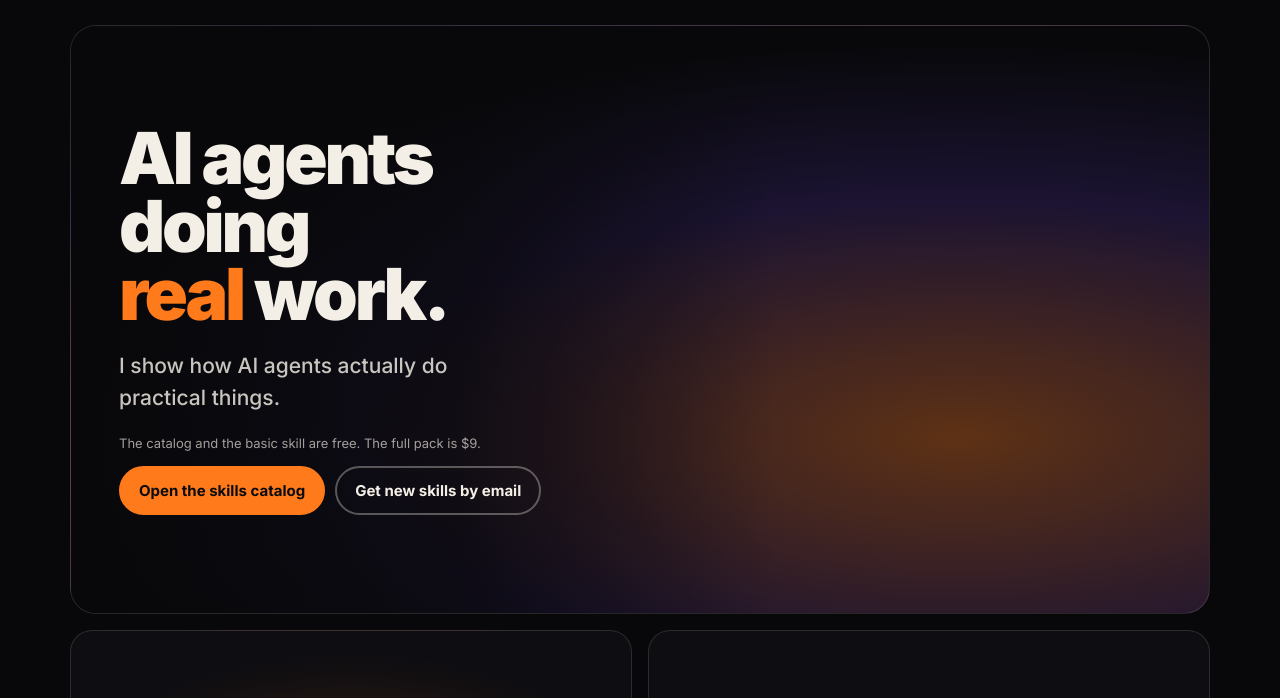
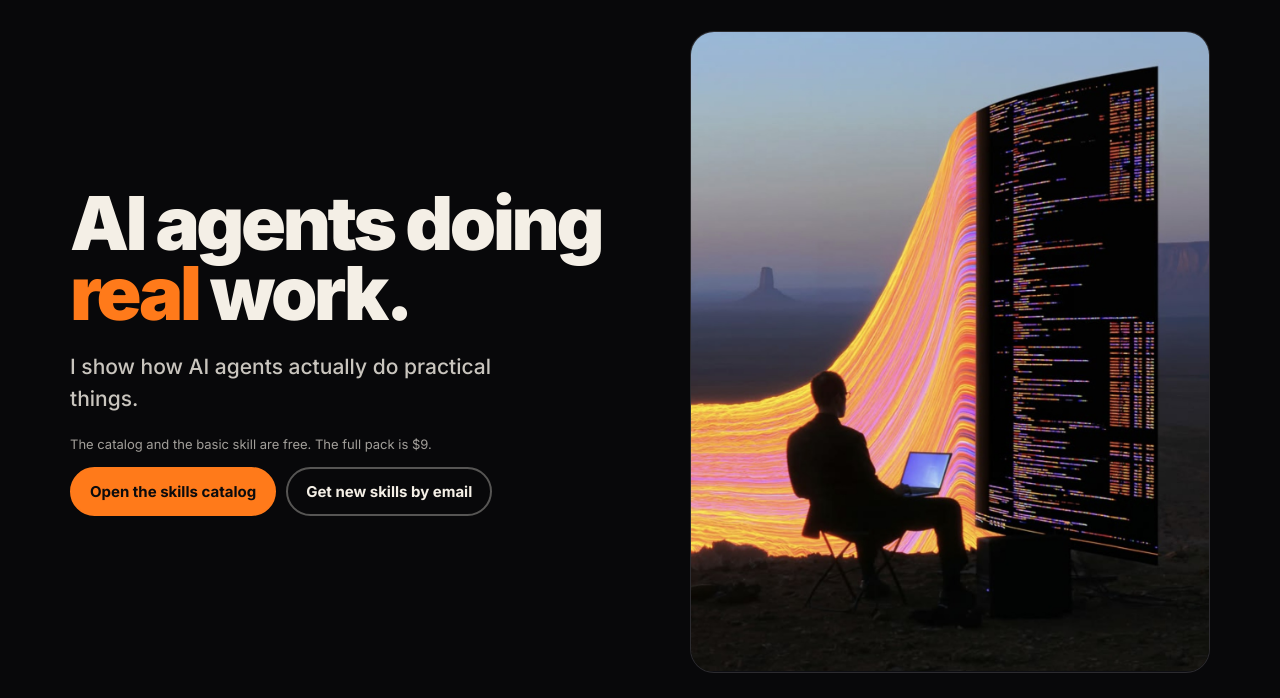
Before and after one commit to f0rgent/f0rgent.github.io, a plain HTML site: page index.html in a window 1280 px wide. Shown: the part 87-785 px from the top of the page. Drawn offline with Linux system fonts and the light colour scheme.

Commit message:
Show the hero scene whole in its own column, no cropping
Co-Authored-By: Claude Fable 5.2 <noreply@anthropic.com>
Claude-Session: https://claude.ai/code/session_01SRzboaL3PDAR7SiGkg83Ae

```diff
--- a/index.html
+++ b/index.html
@@ -118,17 +118,15 @@ form.mail button{cursor:pointer}
 /* dark scene theme */
 .me img{border:2px solid #f4efe655}
 .btn{border-color:#f4efe655}.btn.dark{background:var(--ink);color:#08080a;border-color:var(--ink)}.btn.teal{color:#0b0b0d}
-.scene{position:relative;border-radius:26px;overflow:hidden;border:1px solid #f4efe622;margin:0 0 16px;min-height:clamp(420px,46vw,620px);display:flex;align-items:center;
- background:radial-gradient(120% 90% at 78% 70%,#ff7a1a55,#7a3cff22 45%,#08080a 75%),#0d0d12}
-.scene>img{position:absolute;inset:0;width:100%;height:100%;object-fit:cover;object-position:70% 50%}
-.scene:after{content:"";position:absolute;inset:0;background:linear-gradient(90deg,#08080af2 0%,#08080ab8 34%,#08080a00 62%)}
-.scene .tx{position:relative;z-index:2;padding:clamp(22px,4vw,48px);max-width:600px}
-.scene h1{font-size:clamp(40px,5.6vw,72px)}
-.scene .lead{max-width:28ch}
+.scene{display:grid;grid-template-columns:1fr minmax(0,520px);gap:clamp(20px,4vw,56px);align-items:center;margin:6px 0 28px}
+.scene>*{min-width:0}
+.scene .pic{margin:0;border-radius:24px;overflow:hidden;border:1px solid #f4efe622;background:#0d0d12;aspect-ratio:1228/1515}
+.scene .pic img{display:block;width:100%;height:auto}
+.scene h1{font-size:clamp(42px,5.8vw,76px)}
 .duo{display:grid;grid-template-columns:1fr 1fr;gap:16px}
-.shot{position:relative;margin:0;border-radius:22px;overflow:hidden;border:1px solid #f4efe622;aspect-ratio:4/3;background:#0d0d12}
+.shot{position:relative;margin:0;border-radius:22px;overflow:hidden;border:1px solid #f4efe622;background:#0d0d12;min-height:260px}
 .shot.on{background:radial-gradient(90% 80% at 50% 60%,#ff7a1a44,#0d0d12 70%)}
-.shot img{position:absolute;inset:0;width:100%;height:100%;object-fit:cover}
+.shot img{display:block;width:100%;height:auto}
 .shot:after{content:"";position:absolute;inset:0;background:linear-gradient(0deg,#08080ae6 0%,#08080a00 45%)}
 .shot figcaption{position:absolute;z-index:2;left:22px;right:22px;bottom:18px}
 .shot b{display:block;font-weight:900;font-size:clamp(20px,2.6vw,30px);letter-spacing:-.03em;line-height:1.1}
@@ -140,7 +138,7 @@ form.mail button{cursor:pointer}
 .pack{background:var(--card);border:1px solid #f4efe626}
 form.mail input{background:#08080a;border-color:#f4efe655}
 form.mail input::placeholder{color:#f4efe677}
-@media (max-width:860px){.duo{grid-template-columns:1fr}.scene:after{background:linear-gradient(0deg,#08080af2 0%,#08080acc 45%,#08080a33 100%)}.scene{align-items:flex-end}}
+@media (max-width:860px){.duo{grid-template-columns:1fr}.scene{grid-template-columns:1fr}}
 </style>
 </head>
 <body>
@@ -151,13 +149,13 @@ form.mail input::placeholder{color:#f4efe677}
 </header>
 
 <div class="scene">
-  <img src="assets/scene-hero.jpg" alt="" onerror="this.remove()">
   <div class="tx">
     <h1>AI agents doing <em>real</em> work.</h1>
     <p class="lead">I show how AI agents actually do practical things.</p>
     <p class="fine">The catalog and the basic skill are free. The full pack is $9.</p>
     <div class="btns"><a class="btn teal" href="claude-skills-catalog/">Open the skills catalog</a><a class="btn" href="#email">Get new skills by email</a></div>
   </div>
+  <figure class="pic"><img src="assets/scene-hero.jpg" width="1228" height="1515" alt="A man with a laptop sits in a desert at dusk in front of a giant curved screen of code, a river of light pouring from it"></figure>
 </div>
 
 <div class="duo">
```
Also changed, not shown: assets/scene-hero.jpg (added).
